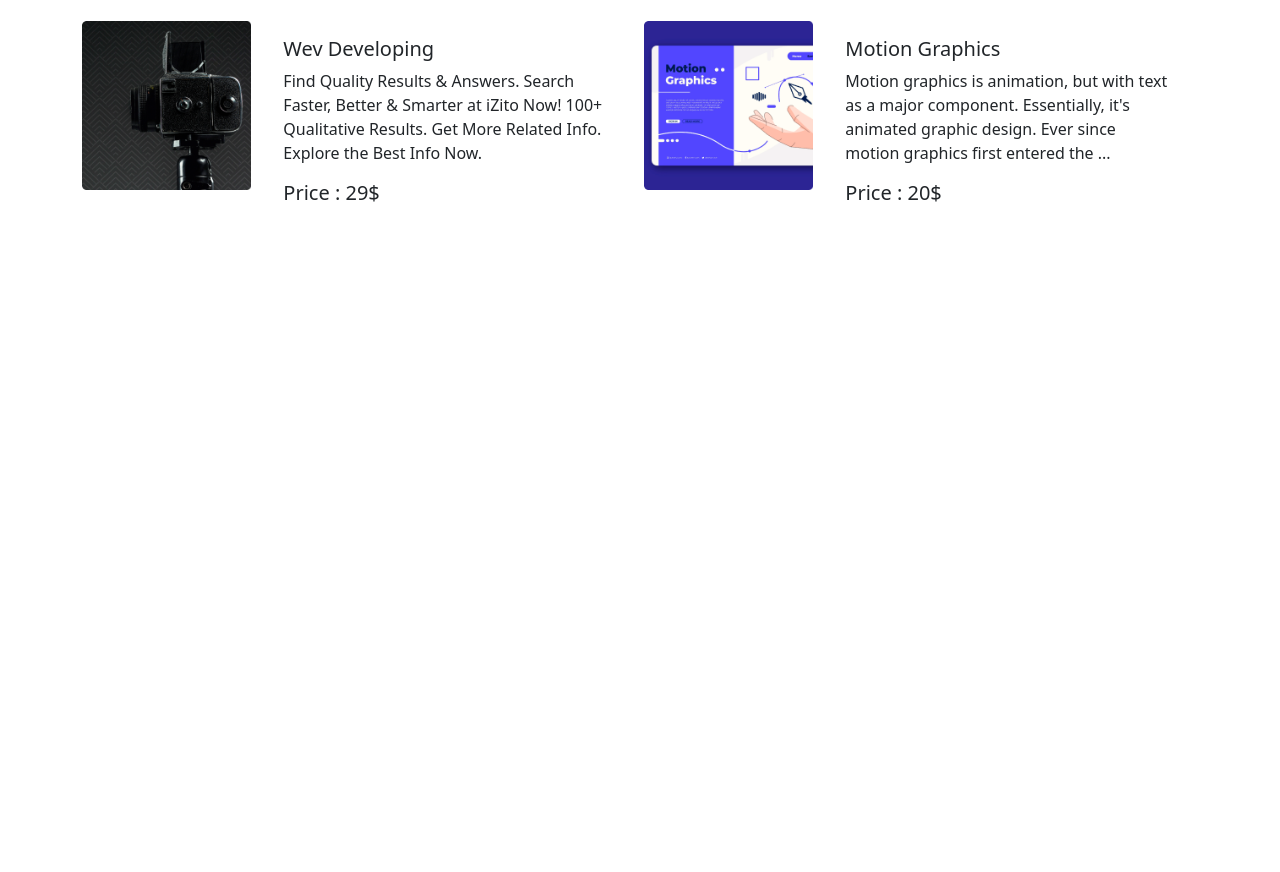
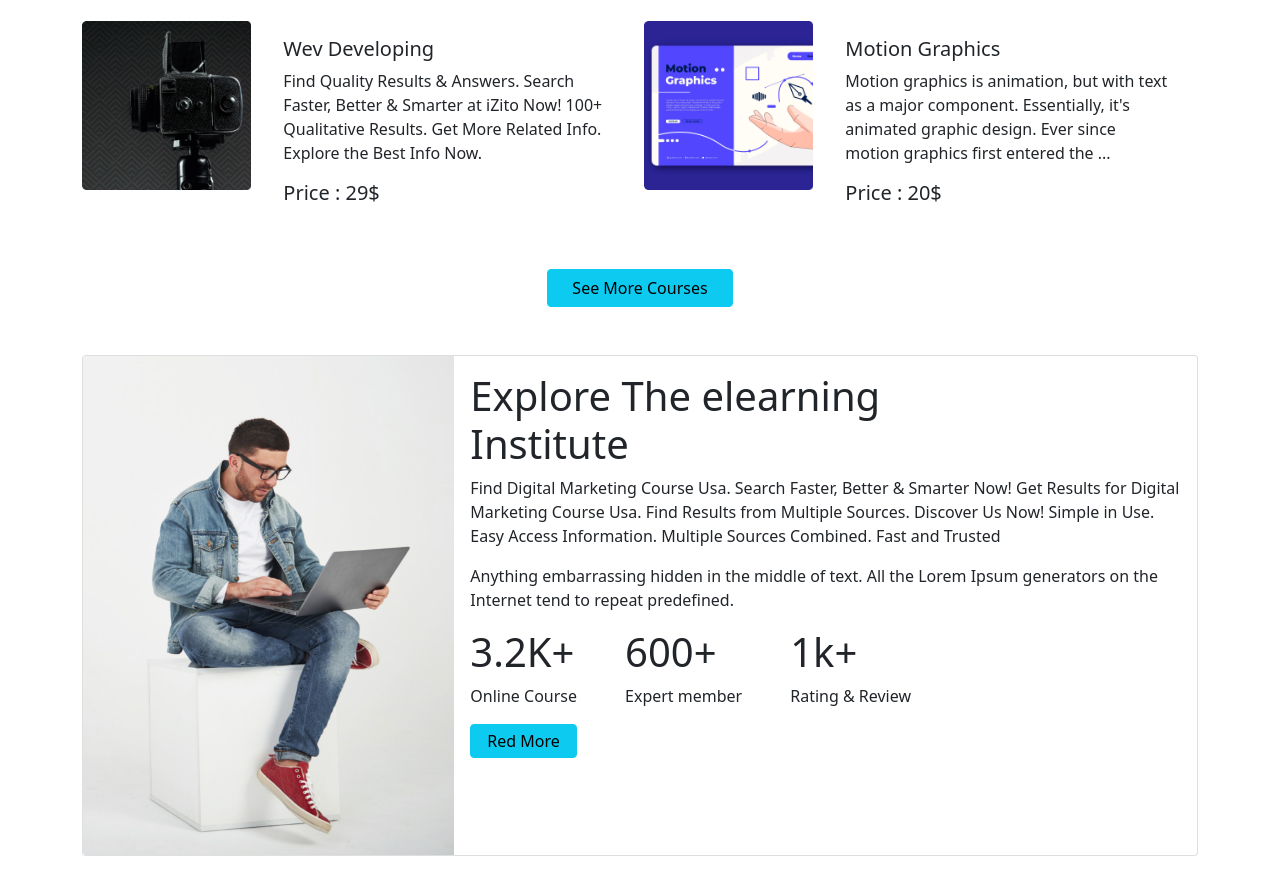
Before and after one commit to Sharifu31/Assignment_3, a plain HTML site: page index.html in a window 1280 px wide. Shown: the part 1422-2294 px from the top of the page. Before the commit the page ends 1667 px from the top, so only its background shows below. Drawn offline with nearby package versions, Linux system fonts and the light colour scheme.

Commit message:
elearning exploring

```diff
--- a/index.html
+++ b/index.html
@@ -193,7 +193,46 @@
                 </div>
               </div>
             </section>
-            <!---------------------------Our Course Information End--------------------- -->
+            <!---------------------------Our Course Information End----------------------->
+            <br>
+      <div class="container d-flex justify-content-center ">
+        <button type="button" class="btn btn-info px-4 d-sm-none d-md-none d-lg-block">See More Courses</button>
+      </div>
+      <div class="container d-flex justify-content-center">
+        <button type="button" class="btn btn-info px-5 py-1 d-lg-none d-sm-block d-md-block ">View All</button>
+      </div>
+      <section class="container mt-5">
+        <div class="card mb-3">
+          <div class="row g-0">
+            <div class="col-md-4">
+              <img src="images/working.png" class="img-fluid  rounded-start" alt="...">
+            </div>
+            <div class="col-md-8">
+              <div class="card-body">
+                <h1 class="card-title">Explore The elearning <br>Institute</h1>
+                <p class="card-text">Find Digital Marketing Course Usa. Search Faster, Better & Smarter Now! Get Results for Digital Marketing Course Usa. Find Results from Multiple Sources. Discover Us Now! Simple in Use. Easy Access Information. Multiple Sources Combined. Fast and Trusted</p>
+                  <p class="card-text">Anything embarrassing hidden in the middle of text. All the Lorem Ipsum
+                    generators on the Internet tend to repeat predefined.</p>
+                    <div class="d-flex flex-wrap">
+                      <div>
+                        <h1>3.2K+</h1>
+                        <p>Online Course</p>
+                      </div>
+                      <div class="ps-5">
+                        <h1>600+</h1>
+                        Expert member
+                      </div class="ps-5">
+                      <div class="ps-5">
+                        <h1>1k+</h1>
+                        <p>Rating & Review</p>
+                      </div>
+                    </div>
+                    <button type="button" class="btn btn-info px-3 py-1">Red More</button>
+              </div>
+            </div>
+          </div>
+        </div>
+      </section>
           </main>
     </header>
     <script src="https://cdn.jsdelivr.net/npm/bootstrap@5.0.2/dist/js/bootstrap.bundle.min.js" integrity="sha384-MrcW6ZMFYlzcLA8Nl+NtUVF0sA7MsXsP1UyJoMp4YLEuNSfAP+JcXn/tWtIaxVXM" crossorigin="anonymous"></script>
```
